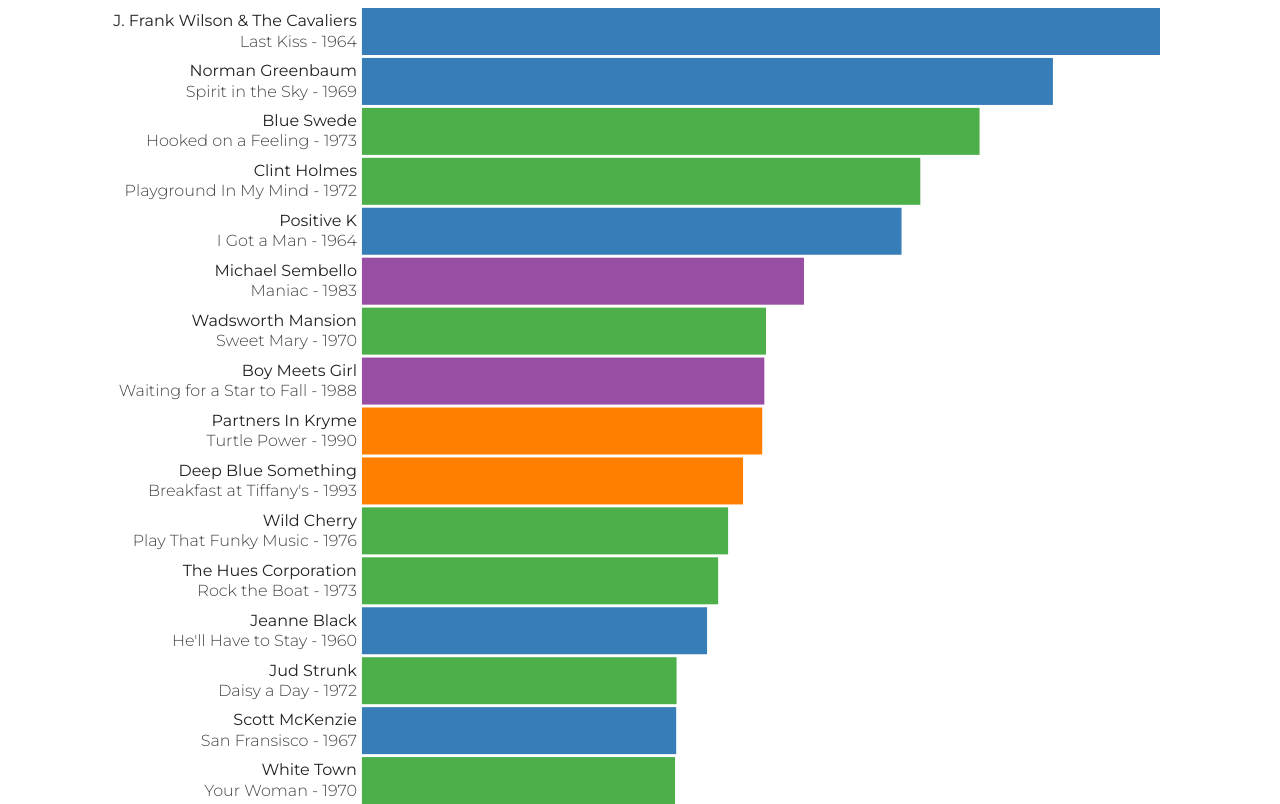
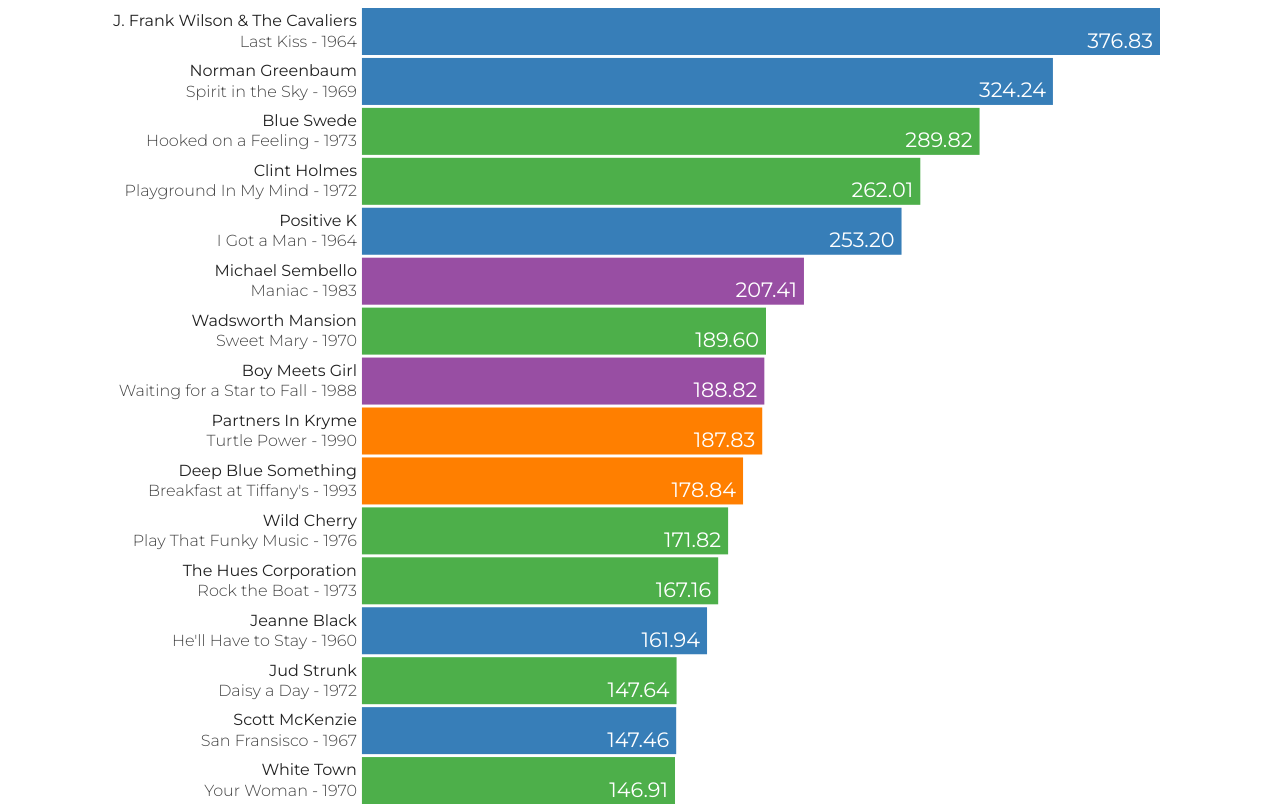
Before and after one commit to andrewts129/one-hit-wonders, a plain HTML site: page viz/index.html in a window 1280 px wide. Shown: the top 804 px of the page. Drawn offline with nearby package versions, Linux system fonts and the light colour scheme.

Commit message:
added scores and modified for web usage

```diff
--- a/viz/index.html
+++ b/viz/index.html
@@ -8,6 +8,7 @@
     <link href="https://fonts.googleapis.com/css?family=Montserrat:300,400" rel="stylesheet">
 </head>
 <body>
+    <div id="one-hit-wonder-viz"></div>
 </body>
 <script src="viz.js"></script>
 </html>
--- a/viz/viz.js
+++ b/viz/viz.js
@@ -42,7 +42,7 @@ function getDecade(year) {
 }
 
 // Loads in the data from R as an array of objects
-$.getJSON("OneHitWonders.json", function (response) {
+$.getJSON("data/OneHitWonders.json", function (response) {
     var dataset = response;
 
     var fontSize = 16;
@@ -58,7 +58,7 @@ $.getJSON("OneHitWonders.json", function (response) {
     var canvasHeight = (barHeight + barPadding) * dataset.length;
 
     // The canvas
-    var svg = d3.select("body")
+    var svg = d3.select("#one-hit-wonder-viz")
         .append("svg")
         .attr("width", canvasWidth)
         .attr("height", canvasHeight);
@@ -136,4 +136,37 @@ $.getJSON("OneHitWonders.json", function (response) {
         .attr("fill", function (d) {
             return getColorForDecade(getDecade(d.year));
         });
+
+    // The scores
+    svg.selectAll("text.score").data(dataset).enter()
+        .append("text")
+        .text(function (d) {
+            return d.sdRatioScore.toFixed(2)
+        })
+        .attr("class", "score")
+        .attr("x", function (d, i) {
+            // For whatever reason the first data point is too far to the right
+            if (i === 0) {
+                return maxTextLength - 7 + d.sdRatioScore * lengthMultiplier;
+            }
+            else {
+                return maxTextLength - 2 + d.sdRatioScore * lengthMultiplier;
+            }
+        })
+        .attr("y", function (d, i) {
+            return i * (barHeight + barPadding) + fontSize + (barHeight / 2);
+        })
+        .attr("fill", function (d) {
+            // White doesn't show well on yellow
+            if (getColorForDecade(getDecade(d.year)) === "#ffff33") {
+                return "#222222"
+            }
+            else {
+                return "#ffffff"
+            }
+        })
+        .attr("text-anchor", "end")
+        .style("font-family", "Montserrat, sans-serif")
+        .style("font-size", (fontSize * 1.3) + "px")
+        .style("font-weight", "400");
 });
```
Also changed, not shown: viz/data/OneHitWonders.json (renamed from viz/OneHitWonders.json).
